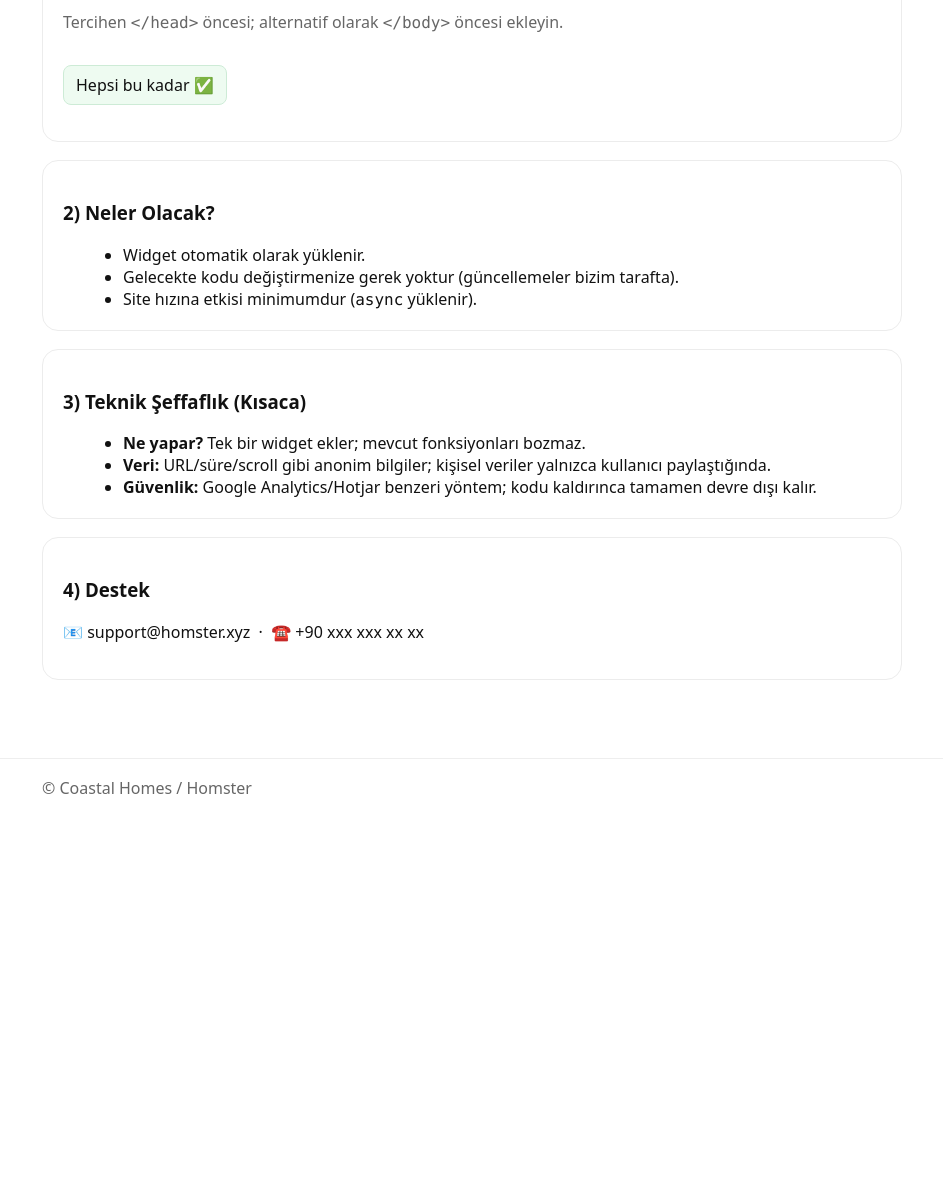
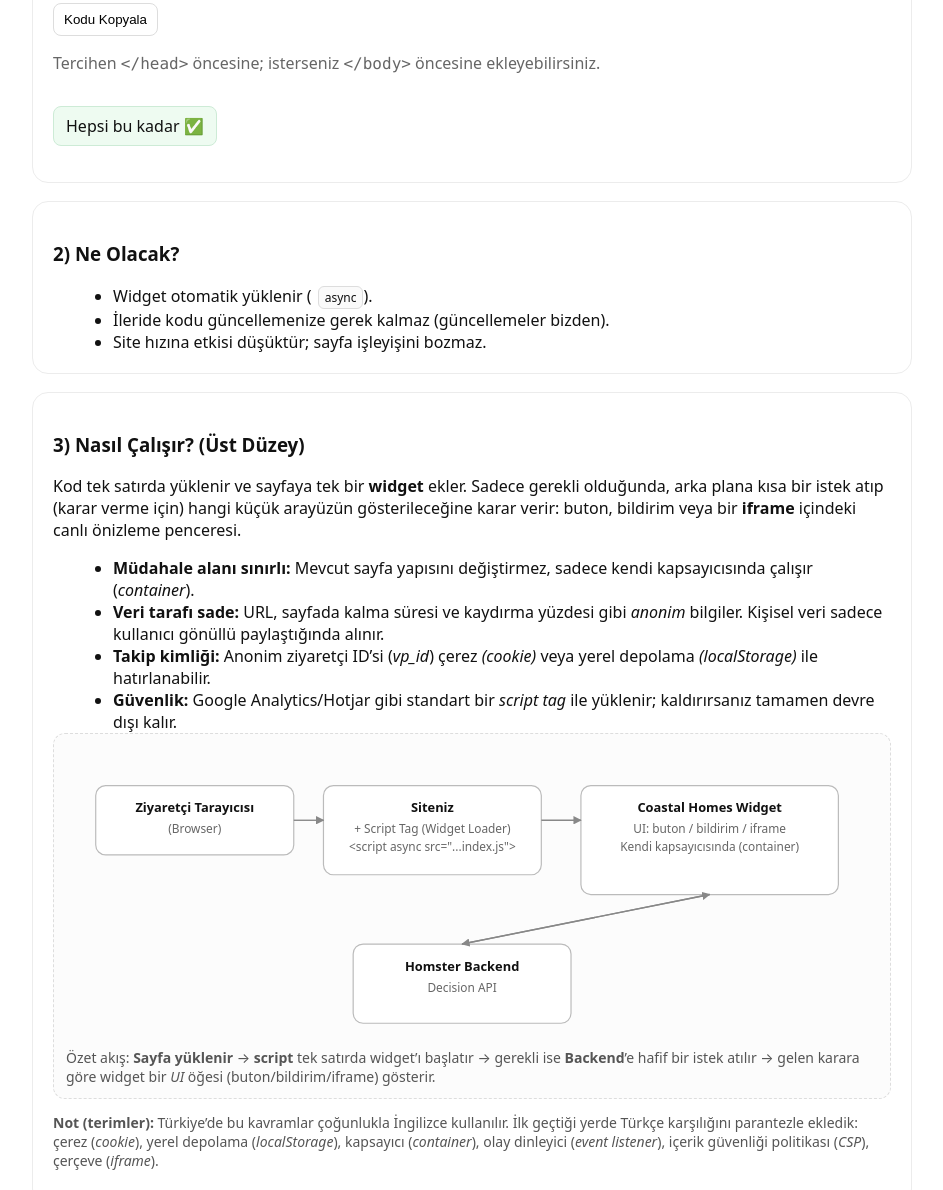
Before and after one commit to Homster-Inc/coastalhomes-widget, a plain HTML site: page index.html in a window 1280 px wide. Shown: the part 332-1522 px from the top of the page, without its empty margins (168-1111 px from the left). Before the commit the page ends 1149 px from the top, so only its background shows below. Drawn offline with Linux system fonts and the light colour scheme.

Commit message:
Update index.html

```diff
--- a/index.html
+++ b/index.html
@@ -4,12 +4,12 @@
   <meta charset="utf-8" />
   <meta name="viewport" content="width=device-width,initial-scale=1" />
   <title>Coastal Homes Widget • Kurulum</title>
-  <meta name="description" content="Coastal Homes Widget'i sitenize tek satır kodla ekleyin." />
+  <meta name="description" content="Coastal Homes Widget'i sitenize tek satır kodla ekleyin. Basit kurulum, üst düzey açıklama ve diyagram." />
   <style>
-    :root { --max: 860px; }
-    body { font-family: system-ui,-apple-system,Segoe UI,Roboto,Arial,sans-serif; margin: 0; color:#111; }
-    header { padding: 28px 20px; border-bottom:1px solid #eee; }
-    main { padding: 28px 20px 60px; }
+    :root { --max: 880px; }
+    body { font-family: system-ui,-apple-system,Segoe UI,Roboto,Arial,sans-serif; margin:0; color:#111; background:#fff; }
+    header { padding:28px 20px; border-bottom:1px solid #eee; }
+    main { padding:28px 20px 60px; }
     .wrap { max-width: var(--max); margin: 0 auto; }
     h1 { font-size: 28px; margin: 0 0 8px; }
     .muted { color:#666; }
@@ -19,48 +19,120 @@
     ul { margin: 10px 0 0 20px; }
     .ok { background:#eefbf1; border:1px solid #cdebd6; padding:8px 12px; border-radius:8px; display:inline-block; }
     footer { border-top:1px solid #eee; padding:18px 20px; color:#666; }
-    .copy { display:flex; gap:8px; align-items:center; }
+    .copy { display:flex; gap:8px; align-items:center; flex-wrap:wrap; }
     .btn { cursor:pointer; padding:8px 10px; border:1px solid #ddd; border-radius:8px; background:#fff; }
+    .diagram { background:#fcfcfc; border:1px dashed #ddd; border-radius:12px; padding:12px; }
+    .small { font-size: 14px; color:#555; }
+    .tag { display:inline-block; padding:2px 6px; border:1px solid #ddd; border-radius:6px; font-size:12px; background:#fafafa; margin-left:6px; }
   </style>
 </head>
 <body>
   <header>
     <div class="wrap">
       <h1>🛠️ Coastal Homes Widget — Kurulum</h1>
-      <div class="muted">Tek satır kodla eklenir. Güncellemeler otomatik uygulanır.</div>
+      <div class="muted">Tek satır kodla ekleyin. Güncellemeler otomatik uygulanır.</div>
     </div>
   </header>
 
   <main>
     <div class="wrap">
+      <!-- 1) Tek satırlık kurulum -->
       <section class="card">
         <h3>1) Kopyala &amp; Yapıştır</h3>
         <div class="copy">
           <pre><code>&lt;script src="https://app.homster.xyz/js/coastalhomes/index.js" async&gt;&lt;/script&gt;</code></pre>
           <button class="btn" id="copyBtn">Kodu Kopyala</button>
         </div>
-        <p class="muted">Tercihen <code>&lt;/head&gt;</code> öncesi; alternatif olarak <code>&lt;/body&gt;</code> öncesi ekleyin.</p>
+        <p class="muted">Tercihen <code>&lt;/head&gt;</code> öncesine; isterseniz <code>&lt;/body&gt;</code> öncesine ekleyebilirsiniz.</p>
         <p class="ok">Hepsi bu kadar ✅</p>
       </section>
 
+      <!-- 2) Ne olacak -->
       <section class="card">
-        <h3>2) Neler Olacak?</h3>
+        <h3>2) Ne Olacak?</h3>
         <ul>
-          <li>Widget otomatik olarak yüklenir.</li>
-          <li>Gelecekte kodu değiştirmenize gerek yoktur (güncellemeler bizim tarafta).</li>
-          <li>Site hızına etkisi minimumdur (<code>async</code> yüklenir).</li>
+          <li>Widget otomatik yüklenir (<span class="tag">async</span>).</li>
+          <li>İleride kodu güncellemenize gerek kalmaz (güncellemeler bizden).</li>
+          <li>Site hızına etkisi düşüktür; sayfa işleyişini bozmaz.</li>
         </ul>
       </section>
 
+      <!-- 3) Üst düzey açıklama + diyagram -->
       <section class="card">
-        <h3>3) Teknik Şeffaflık (Kısaca)</h3>
+        <h3>3) Nasıl Çalışır? (Üst Düzey)</h3>
+        <p>
+          Kod tek satırda yüklenir ve sayfaya tek bir <strong>widget</strong> ekler. Sadece gerekli olduğunda,
+          arka plana kısa bir istek atıp (karar verme için) hangi küçük arayüzün gösterileceğine karar verir:
+          buton, bildirim veya bir <strong>iframe</strong> içindeki canlı önizleme penceresi.
+        </p>
         <ul>
-          <li><strong>Ne yapar?</strong> Tek bir widget ekler; mevcut fonksiyonları bozmaz.</li>
-          <li><strong>Veri:</strong> URL/süre/scroll gibi anonim bilgiler; kişisel veriler yalnızca kullanıcı paylaştığında.</li>
-          <li><strong>Güvenlik:</strong> Google Analytics/Hotjar benzeri yöntem; kodu kaldırınca tamamen devre dışı kalır.</li>
+          <li><strong>Müdahale alanı sınırlı:</strong> Mevcut sayfa yapısını değiştirmez, sadece kendi kapsayıcısında çalışır (<em>container</em>).</li>
+          <li><strong>Veri tarafı sade:</strong> URL, sayfada kalma süresi ve kaydırma yüzdesi gibi <em>anonim</em> bilgiler.
+              Kişisel veri sadece kullanıcı gönüllü paylaştığında alınır.</li>
+          <li><strong>Takip kimliği:</strong> Anonim ziyaretçi ID’si (<em>vp_id</em>) çerez <em>(cookie)</em> veya yerel depolama <em>(localStorage)</em> ile hatırlanabilir.</li>
+          <li><strong>Güvenlik:</strong> Google Analytics/Hotjar gibi standart bir <em>script tag</em> ile yüklenir; kaldırırsanız tamamen devre dışı kalır.</li>
         </ul>
+
+        <div class="diagram" aria-label="Üst düzey akış diyagramı">
+          <!-- Basit, responsive inline SVG diyagram -->
+          <svg viewBox="0 0 820 300" width="100%" height="auto" role="img">
+            <defs>
+              <marker id="arrow" viewBox="0 0 10 10" refX="9" refY="5" markerWidth="6" markerHeight="6" orient="auto-start-reverse">
+                <path d="M 0 0 L 10 5 L 0 10 z" fill="#888"></path>
+              </marker>
+              <style>
+                .box { fill:#fff; stroke:#bbb; stroke-width:1.2; rx:10; ry:10; }
+                .title { font: 600 13px system-ui, -apple-system, Segoe UI, Roboto, sans-serif; fill:#111; }
+                .sub { font: 12px system-ui, -apple-system, Segoe UI, Roboto, sans-serif; fill:#666; }
+                .arrow { stroke:#888; stroke-width:1.4; marker-end: url(#arrow); }
+              </style>
+            </defs>
+
+            <!-- Sütun merkezleri -->
+            <g transform="translate(30,40)">
+              <!-- 1) Ziyaretçi Tarayıcısı -->
+              <rect class="box" x="0" y="0" width="200" height="70"></rect>
+              <text class="title" x="100" y="27" text-anchor="middle">Ziyaretçi Tarayıcısı</text>
+              <text class="sub"   x="100" y="48" text-anchor="middle">(Browser)</text>
+
+              <!-- 2) Siteniz + Script Tag -->
+              <rect class="box" x="230" y="0" width="220" height="90"></rect>
+              <text class="title" x="340" y="27" text-anchor="middle">Siteniz</text>
+              <text class="sub"   x="340" y="48" text-anchor="middle">+ Script Tag (Widget Loader)</text>
+              <text class="sub"   x="340" y="66" text-anchor="middle">&lt;script async src="...index.js"&gt;</text>
+
+              <!-- 3) Coastal Homes Widget (UI) -->
+              <rect class="box" x="490" y="0" width="260" height="110"></rect>
+              <text class="title" x="620" y="27" text-anchor="middle">Coastal Homes Widget</text>
+              <text class="sub"   x="620" y="48" text-anchor="middle">UI: buton / bildirim / iframe</text>
+              <text class="sub"   x="620" y="66" text-anchor="middle">Kendi kapsayıcısında (container)</text>
+
+              <!-- 4) Homster Backend (Decision API) -->
+              <rect class="box" x="260" y="160" width="220" height="80"></rect>
+              <text class="title" x="370" y="187" text-anchor="middle">Homster Backend</text>
+              <text class="sub"   x="370" y="208" text-anchor="middle">Decision API</text>
+
+              <!-- Arrows -->
+              <line class="arrow" x1="200" y1="35" x2="230" y2="35"></line>
+              <line class="arrow" x1="450" y1="35" x2="490" y2="35"></line>
+              <line class="arrow" x1="620" y1="110" x2="370" y2="160"></line> <!-- Widget -> Backend -->
+              <line class="arrow" x1="370" y1="160" x2="620" y2="110"></line> <!-- Backend -> Widget -->
+            </g>
+          </svg>
+          <div class="small">
+            Özet akış: <strong>Sayfa yüklenir</strong> → <strong>script</strong> tek satırda widget’ı başlatır →
+            gerekli ise <strong>Backend</strong>’e hafif bir istek atılır → gelen karara göre widget
+            bir <em>UI</em> öğesi (buton/bildirim/iframe) gösterir.
+          </div>
+        </div>
+
+        <p class="small"><strong>Not (terimler):</strong> Türkiye’de bu kavramlar çoğunlukla İngilizce kullanılır.
+          İlk geçtiği yerde Türkçe karşılığını parantezle ekledik: çerez (<em>cookie</em>), yerel depolama (<em>localStorage</em>),
+          kapsayıcı (<em>container</em>), olay dinleyici (<em>event listener</em>), içerik güvenliği politikası (<em>CSP</em>), çerçeve (<em>iframe</em>).
+        </p>
       </section>
 
+      <!-- 4) Destek -->
       <section class="card">
         <h3>4) Destek</h3>
         <p>📧 support@homster.xyz &nbsp;·&nbsp; ☎️ +90 xxx xxx xx xx</p>
```
